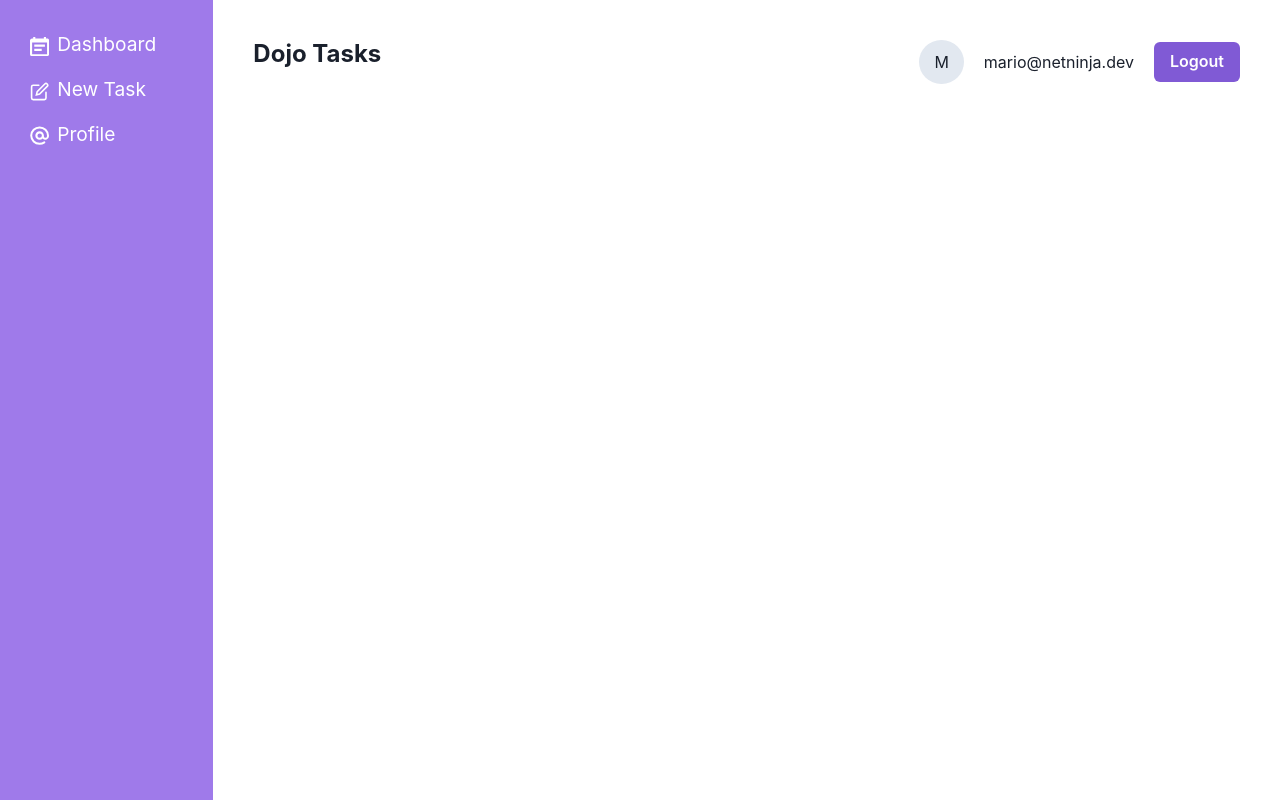
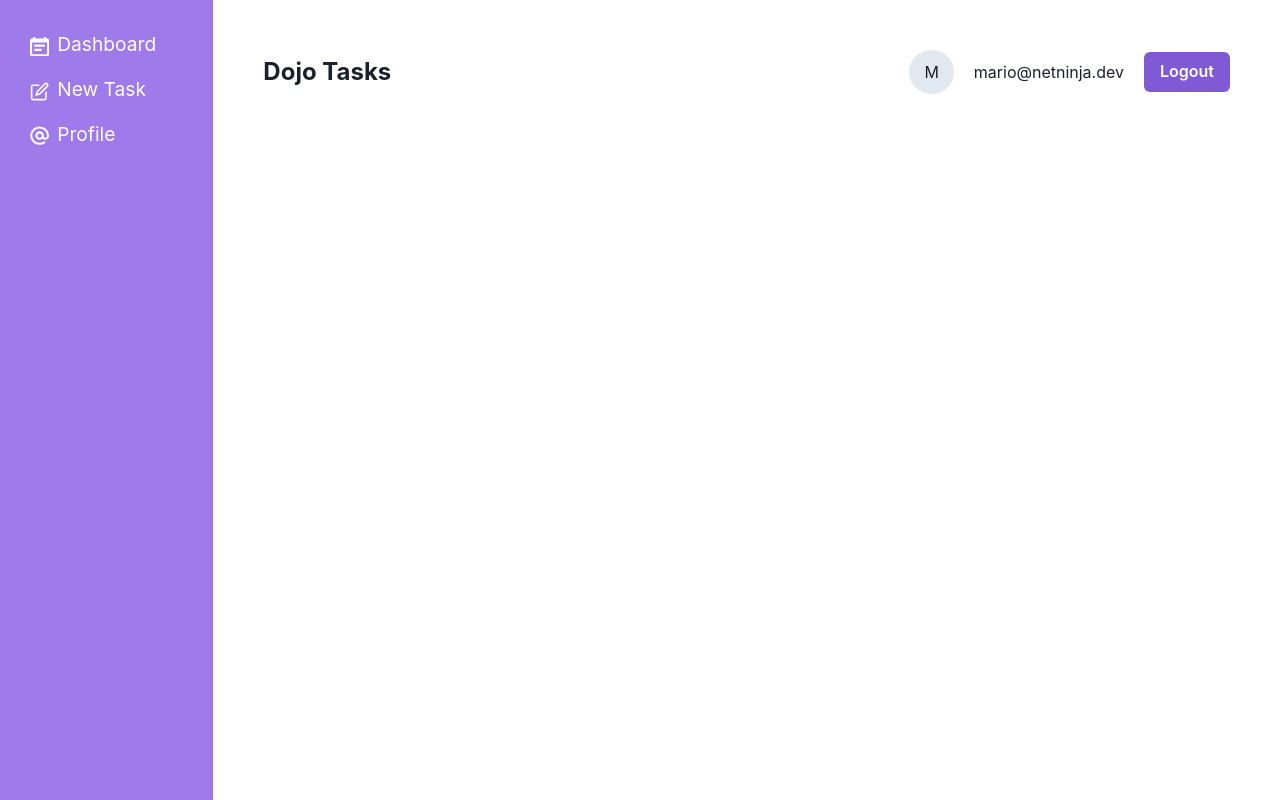
Before and after one commit to olaide-hok/Task-Manager-UI, a React (Create React App) app: page / in a window 1280 px wide. Built offline with nearby package versions, Linux system fonts and the light colour scheme.

Commit message:
Add styling props to Flex component.

```diff
--- a/src/components/Navbar.tsx
+++ b/src/components/Navbar.tsx
@@ -11,8 +11,7 @@ import {
 
 const Navbar = () => {
   return (
-    <Flex>
-      {' '}
+    <Flex as="nav" p="10px" mb="40px" alignItems="center">
       <Heading as="h1" fontSize="1.5em">
         Dojo Tasks
       </Heading>
```
